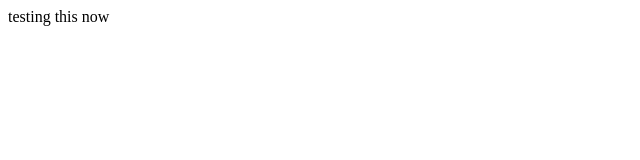
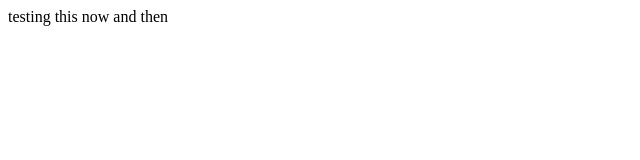
Before and after one commit to vijay7979/testy, a plain HTML site: page hello.html in a window 1280 px wide. Shown: the full height of the page, 0-640 px from the left. Drawn offline with Linux system fonts and the light colour scheme.

Commit message:
Update hello.html

```diff
--- a/hello.html
+++ b/hello.html
@@ -5,6 +5,6 @@
 	<title>my webpage</title>
 </head>
 <body>
-	testing this now
+	testing this now and then
 </body>
 </html>
```
